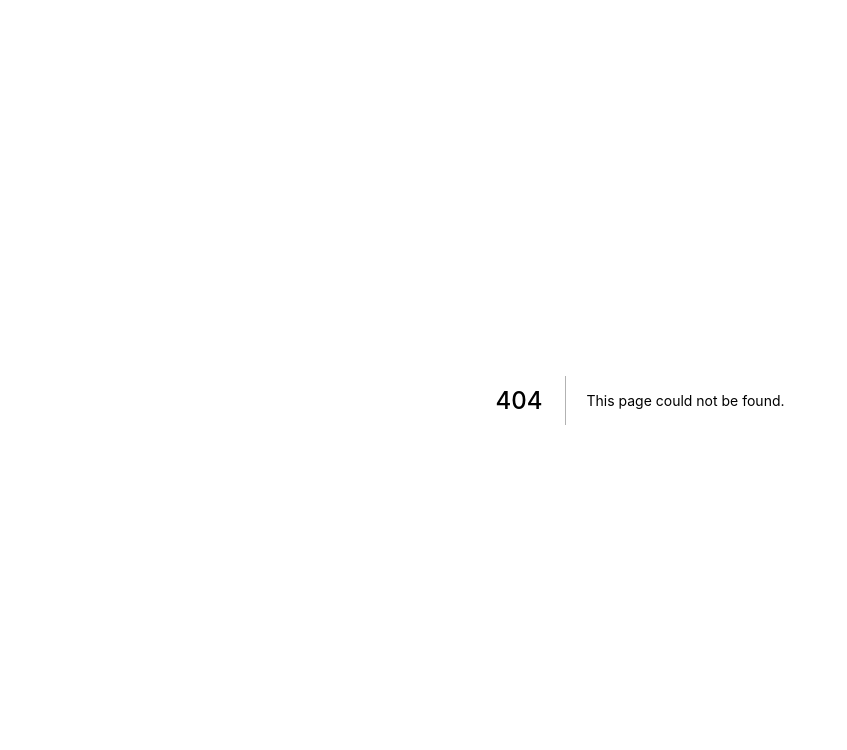
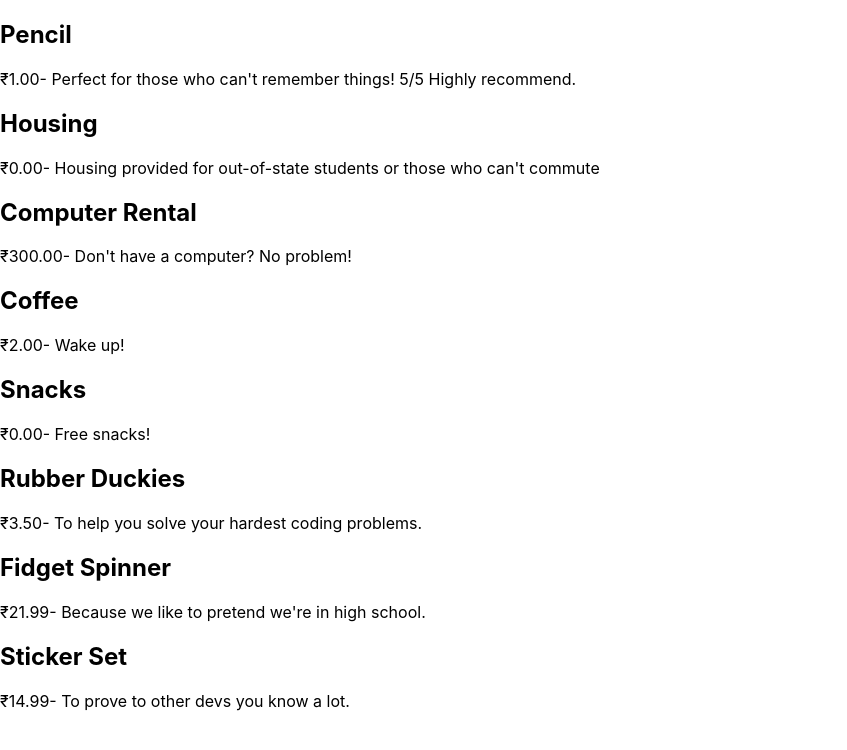
Before and after one commit to shareena-begum/react-props, a Next.js app: page /products in a window 1280 px wide. Before the commit this address had no page. Shown: the top 750 px of the page, without its empty margins (0-847 px from the left). Built offline with nearby package versions, Linux system fonts and the light colour scheme.

Commit message:
mapping practice with react props

```diff
--- a/package.json
+++ b/package.json
@@ -3,7 +3,7 @@
   "version": "0.1.0",
   "private": true,
   "scripts": {
-    "dev": "next dev",
+    "dev": "next dev -p 5000",
     "build": "next build",
     "start": "next start",
     "lint": "next lint"
--- /dev/null
+++ b/pages/products.js
@@ -0,0 +1,13 @@
+import ProductTemplate from '../src/components/Product';
+import productsData from '../src/data/vschoolProducts';
+
+const productsPage = () => {
+    const allProducts = productsData.map( pro => <ProductTemplate product={pro} />);
+    return (
+        <div>
+            { allProducts }
+        </div>
+    )
+}
+
+export default productsPage;
--- /dev/null
+++ b/src/components/Product.js
@@ -0,0 +1,13 @@
+import React from 'react';
+
+const Product = props => {
+    return (
+        <div>
+            <h2>{props.product.name}</h2>
+            <p>{props.product.price.toLocaleString("en-US", { style: "currency", currency: "INR"})}
+             - {props.product.description}</p>
+        </div>
+    )
+}
+
+export default Product;
--- /dev/null
+++ b/src/data/vschoolProducts.js
@@ -0,0 +1,50 @@
+export default [
+    {
+        id: "1",
+        name: "Pencil",
+        price: 1,
+        description: "Perfect for those who can't remember things! 5/5 Highly recommend."
+    },
+    {
+        id: "2",
+        name: "Housing",
+        price: 0,
+        description: "Housing provided for out-of-state students or those who can't commute"
+    },
+    {
+        id: "3",
+        name: "Computer Rental",
+        price: 300,
+        description: "Don't have a computer? No problem!"
+    },
+    {
+        id: "4",
+        name: "Coffee",
+        price: 2,
+        description: "Wake up!"
+    },
+    {
+        id: "5",
+        name: "Snacks",
+        price: 0,
+        description: "Free snacks!"
+    },
+    {
+        id: "6",
+        name: "Rubber Duckies",
+        price: 3.50,
+        description: "To help you solve your hardest coding problems."
+    },
+    {
+        id: "7",
+        name: "Fidget Spinner",
+        price: 21.99,
+        description: "Because we like to pretend we're in high school."
+    },
+    {
+        id: "8",
+        name: "Sticker Set",
+        price: 14.99,
+        description: "To prove to other devs you know a lot."
+    }
+]
```
